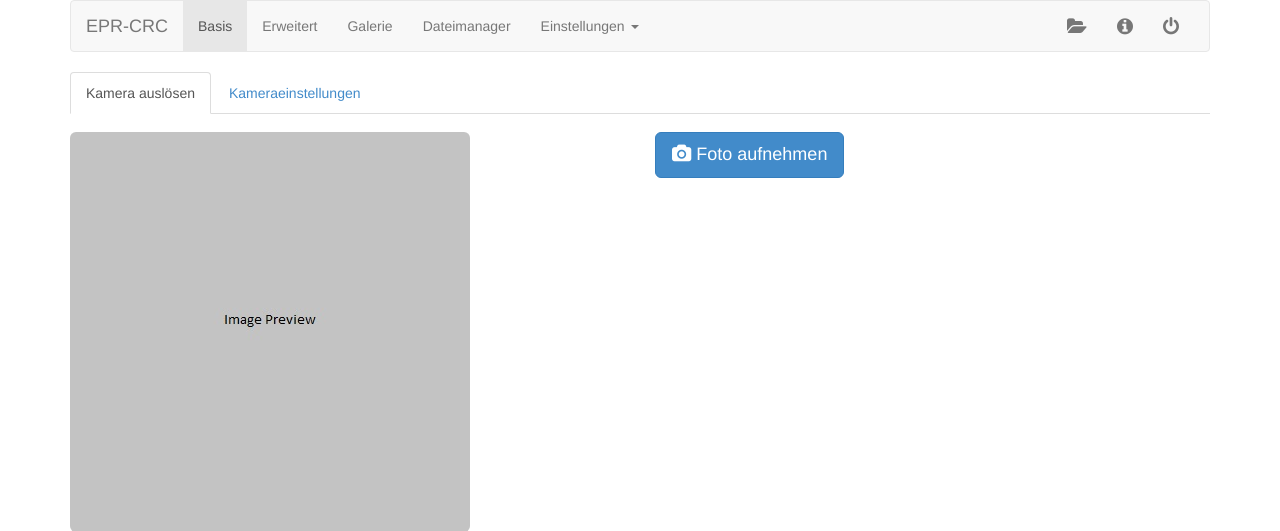
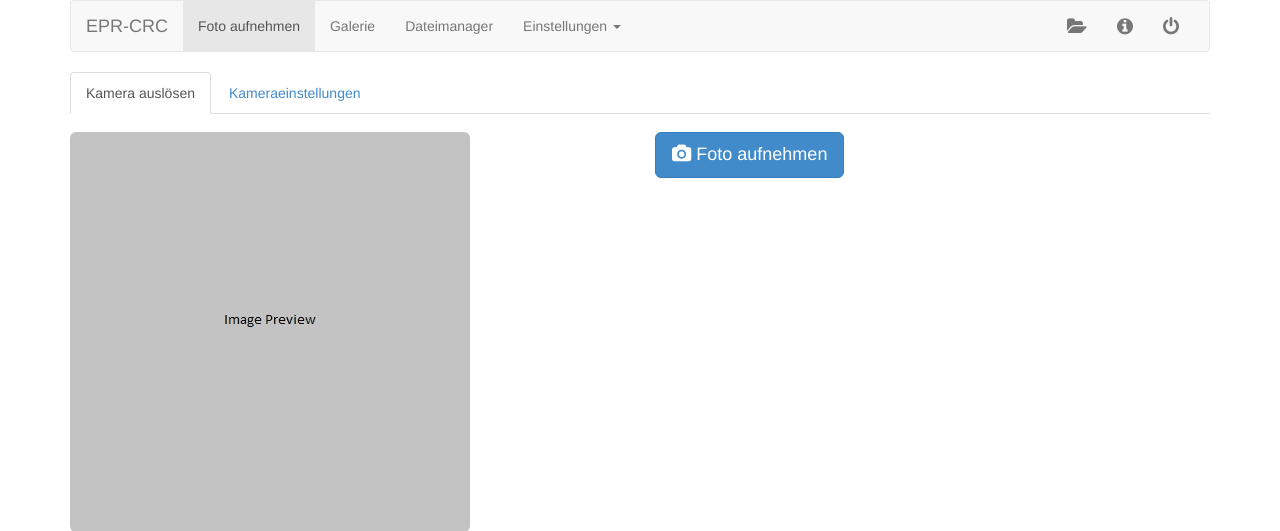
Before and after one commit to StudA-EPR/EPR-CRC, a PHP site: page /index.php in a window 1280 px wide. Shown: the top 531 px of the page. Run offline with PHP 8.4, Linux system fonts and the light colour scheme.

Commit message:
#36 combine index and extended

```diff
--- a/www/extended.php
+++ b/www/extended.php
@@ -96,7 +96,3 @@
 
 			</fieldset>
 		</form>
-
-<?php
-
-?>
--- a/www/footer.php
+++ b/www/footer.php
@@ -8,7 +8,8 @@
 					echo "<script src=\"js/gallery.js\"></script>";
 				}
 				if($active_tab=="index") {
-					echo "<script src=\"js/snapshot.js\"></script>";
+                    echo "<script src=\"js/snapshot.js\"></script>";
+                    echo "<script src=\"js/extended.js\"></script>";
 				}
 
 			}
--- a/www/navigation.php
+++ b/www/navigation.php
@@ -11,8 +11,7 @@
           </div>
         <div id="navbar" class="navbar-collapse collapse">
           <ul class="nav navbar-nav">
-            <li <?php if ($active_tab === 'index') {echo ' class="active"';} ?>> <a href="/index.php">Basis</a></li>
-            <li <?php if ($active_tab === 'extended') {echo ' class="active"';} ?>><a href="/extended.php">Erweitert</a></li>
+            <li <?php if ($active_tab === 'index') {echo ' class="active"';} ?>> <a href="/index.php">Foto aufnehmen</a></li>
             <li <?php if ($active_tab === 'gallery') {echo ' class="active"'; } ?> ><a href="/gallery.php">Galerie</a></li>
             <li <?php if ($active_tab === 'filemanager') {echo ' class="active"';} ?>><a href="/files.php">Dateimanager</a></li>
             <li class="dropdown">
```
